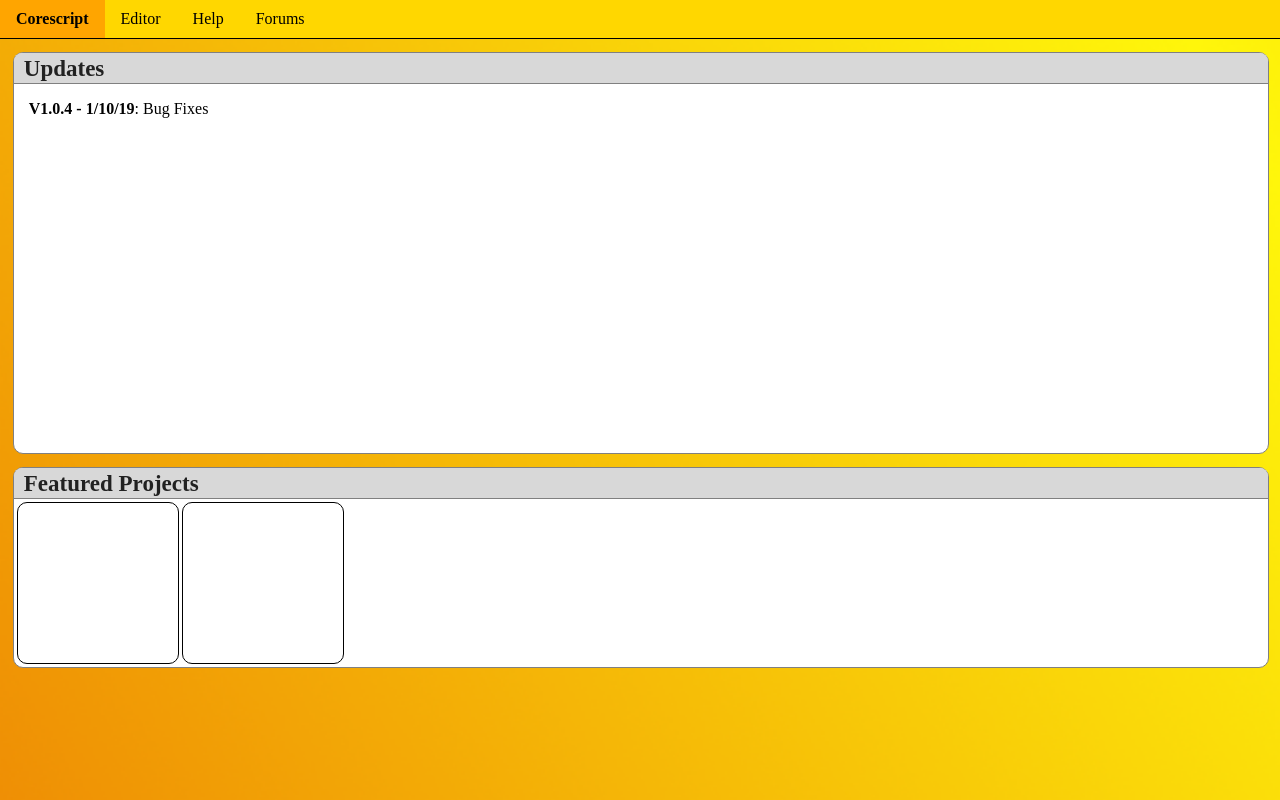
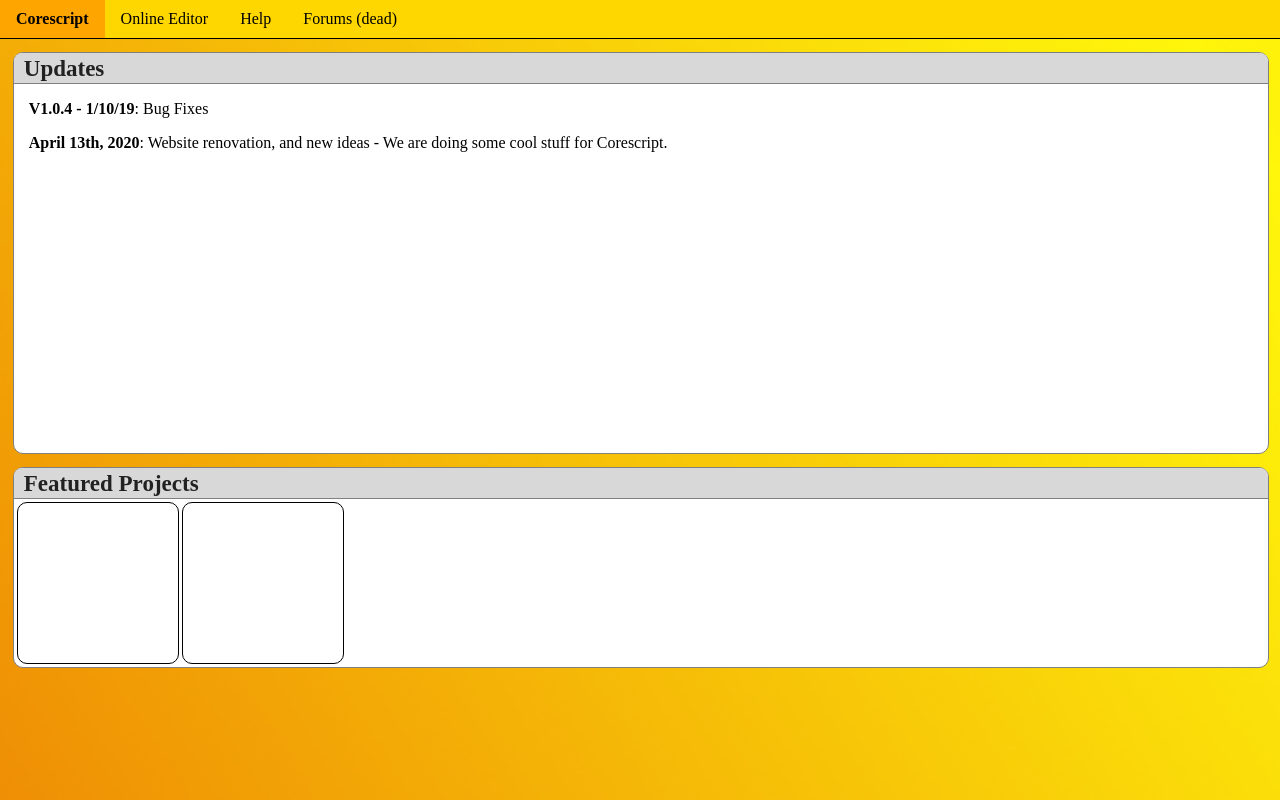
Before and after one commit to corescript-lang/corescript-lang.github.io, a plain HTML site: page index.html in a window 1280 px wide. Drawn offline with Linux system fonts and the light colour scheme.

Commit message:
Update index.html

```diff
--- a/index.html
+++ b/index.html
@@ -6,20 +6,21 @@
 	<link rel="stylesheet" type="text/css" href="style.css">
 	<meta name="viewport" content="width=device-width, initial-scale=1">
 	<link rel="icon" href='favicon.png'>
-	<meta name="description" content="A simple programming language, designed to teach coding!">
+	<meta name="description" content="A simple programming language, designed to us programming.">
 </head>
 <body>
 <ul>
 	<li><a href="https://corescript-lang.github.io"><b>Corescript</b></a></li>
-	<li><a href="https://corescript-lang.github.io/editor">Editor</a></li>
+	<li><a href="https://corescript-lang.github.io/editor">Online Editor</a></li>
 	<li><a href="https://github.com/corescript-lang/editor/blob/master/README.md">Help</a></li>
-	<li><a href="http://corescript.html-5.me">Forums</a></li>
+	<li><a href="http://corescript.html-5.me">Forums (dead)</a></li>
 </ul>
 <div id="box" class="updates">
 	<div id="header">
 		<h3>Updates</h3>
 	</div>
 	<p> <b>V1.0.4 - 1/10/19</b>: Bug Fixes</p>
+	<p> <b>April 13th, 2020</b>: Website renovation, and new ideas - We are doing some cool stuff for Corescript.</p>
 </div>
 <div id="box" class="featured">
 	<div id="header">
```
